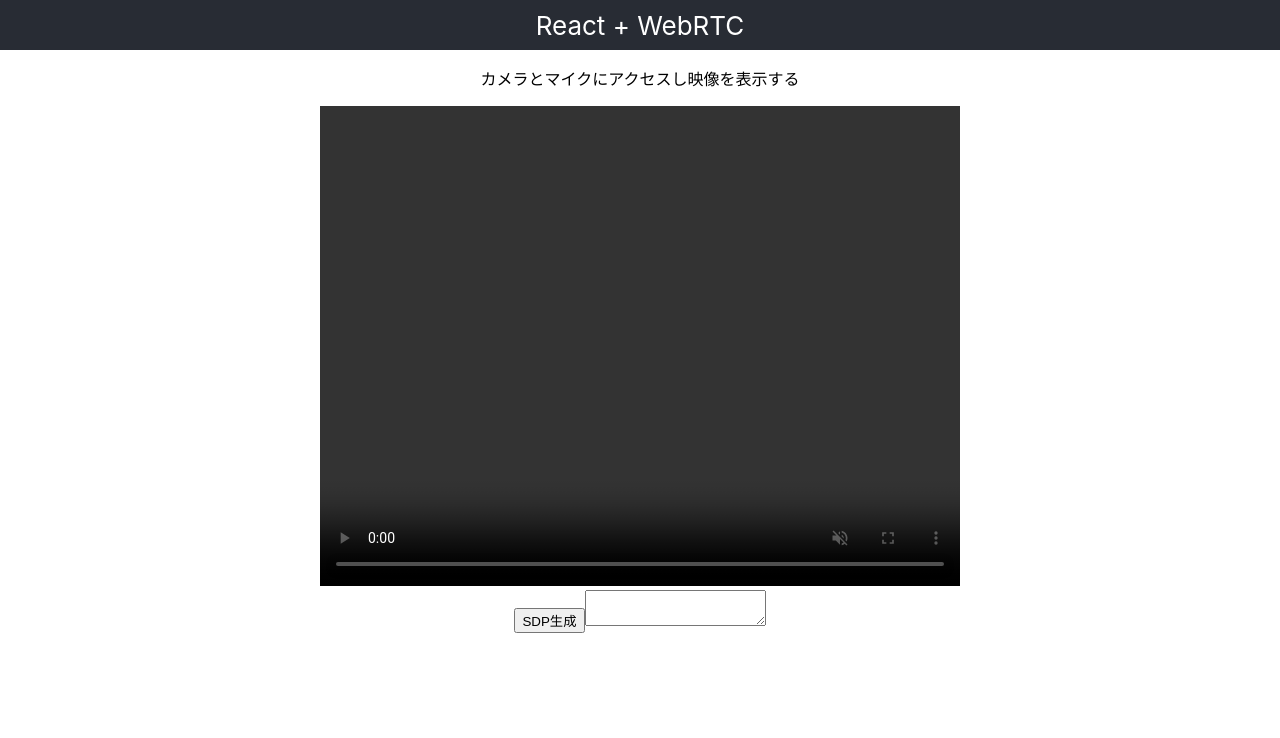
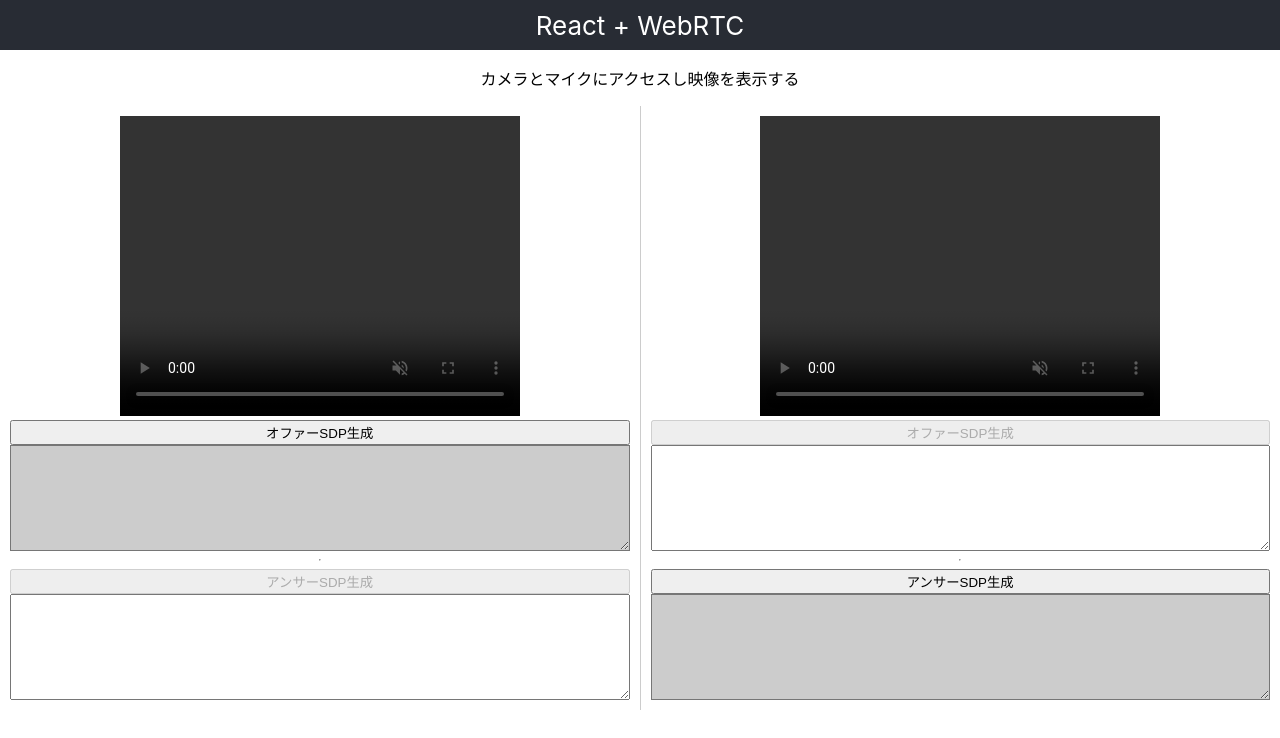
Before and after one commit to suzunashi/react-webrtc, a React (Create React App) app: page / in a window 1280 px wide. Shown: the top 738 px of the page. Built offline with nearby package versions, Linux system fonts and the light colour scheme; no server answers; what typescript-fsa, typescript-fsa-reducers would draw is missing.

Commit message:
:sparkles: アンサーSDP生成処理を追加

```diff
--- a/src/actions/index.ts
+++ b/src/actions/index.ts
@@ -3,5 +3,6 @@ import actionCreatorFactory from 'typescript-fsa';
 const actionCreator = actionCreatorFactory();
 
 export const webrtcActions = {
-  setLocalStream: actionCreator<any>('SET_LOCAL_STREAM')
+  setLocalStream: actionCreator<MediaStream>('SET_LOCAL_STREAM'),
+  setRemoteStream: actionCreator<MediaStream>('SET_REMOTE_STREAM')
 }
--- /dev/null
+++ b/src/components/molecules/Sdp/index.css
@@ -0,0 +1,11 @@
+.sdp-area {
+  width: 100%;
+  display: flex;
+  flex-direction: column;
+}
+.sdp-area textarea {
+  height: 100px;
+}
+.sdp-area textarea:read-only {
+  background-color: #CCC;
+}
--- a/src/components/molecules/Sdp/index.tsx
+++ b/src/components/molecules/Sdp/index.tsx
@@ -1,15 +1,20 @@
 import React, { useState } from 'react';
+import './index.css';
 
 type Props = {
   /** SDPに付与するストリーム */
   stream: MediaStream | null;
+  /** SDP生成を有効にする */
+  isEnable: boolean;
 }
 
 const Sdp: React.FC<Props> = (props: Props) => {
-  const { stream } = props;
+  const { stream, isEnable } = props;
 
-  // SDPのテキスト表示
-  const [sdpTxt, setSdpTxt] = useState<string>('');
+  // オファーSDPのテキスト表示
+  const [offerSdpTxt, setOfferSdpTxt] = useState<string>('');
+  // アンサーSDPのテキスト表示
+  const [answerSdpTxt, setAnswerSdpTxt] = useState<string>('');
 
   /**
    * RTCPeerConnectionのインスタンスを生成
@@ -41,20 +46,46 @@ const Sdp: React.FC<Props> = (props: Props) => {
   /**
    * Offer SDPを生成
    */
-  const makeSdp = async () => {
+  const makeOfferSdp = async () => {
     const peerConnection = makeConnection();
     if (peerConnection) {
       const offer = await peerConnection.createOffer();
       peerConnection.setLocalDescription(offer);
-      setSdpTxt((JSON.stringify(offer)).replace(/\\r\\n/g,'\n'));
+      // setOfferSdpTxt((JSON.stringify(offer)).replace(/\\r\\n/g, '\n'));
+      setOfferSdpTxt(JSON.stringify(offer));
     }
 
   }
 
+  /**
+   * Answer SDPを生成
+   */
+  const makeAnswerSdp = async () => {
+    if (offerSdpTxt.length <= 0) {
+      alert('オファーSDPを入力してください');
+      return;
+    }
+
+    const peerConnection = makeConnection();
+    if (peerConnection) {
+      // 相手のSDPをリモートとして登録
+      peerConnection.setRemoteDescription(JSON.parse(offerSdpTxt));
+      // アンサーSDPを生成
+      const answerSdp = await peerConnection.createAnswer();
+      // 自分のアンサーSDPをローカルとして登録
+      peerConnection.setLocalDescription(answerSdp);
+      // setAnswerSdpTxt((JSON.stringify(answerSdp)).replace(/\\r\\n/g, '\n'));
+      setAnswerSdpTxt(JSON.stringify(answerSdp));
+    }
+  }
+
   return (
-    <div>
-      <button onClick={makeSdp}>SDP生成</button>
-      <textarea defaultValue={sdpTxt} />
+    <div className="sdp-area">
+      <button onClick={makeOfferSdp} disabled={isEnable}>オファーSDP生成</button>
+      <textarea defaultValue={offerSdpTxt} readOnly={!isEnable} onChange={!isEnable ? () => { } : (e) => { setOfferSdpTxt(e.target.value) }} />
+      <hr />
+      <button onClick={makeAnswerSdp} disabled={!isEnable}>アンサーSDP生成</button>
+      <textarea defaultValue={answerSdpTxt} readOnly={isEnable} onChange={isEnable ? () => { } : (e) => { setAnswerSdpTxt(e.target.value) }} />
     </div>
   );
 }
--- a/src/components/pages/App/index.css
+++ b/src/components/pages/App/index.css
@@ -12,3 +12,17 @@
   font-size: calc(10px + 2vmin);
   color: white;
 }
+
+.video-area {
+  display: flex;
+  flex-direction: row;
+}
+
+.video-area > .video-col:first-child {
+  border-right: 1px solid #CCC;
+}
+
+.video-col {
+  flex: 1;
+  padding: 10px;
+}
--- a/src/components/pages/App/index.tsx
+++ b/src/components/pages/App/index.tsx
@@ -17,14 +17,33 @@ const App: React.FC<AppProps> = (props: AppProps) => {
         React + WebRTC
       </header>
       <p>カメラとマイクにアクセスし映像を表示する</p>
+
+      <div className="video-area">
+        <div className="video-col">
           <Video
             setStream={setLocalStream}
-        width={640}
-        height={480}
+            width={400}
+            height={300}
           />
           <Sdp
             stream={localStream}
+            isEnable={false}
           />
+        </div>
+        <div className="video-col">
+          <Video
+            setStream={setLocalStream}
+            width={400}
+            height={300}
+          />
+          <Sdp
+            stream={localStream}
+            isEnable={true}
+          />
+        </div>
+      </div>
+
+
     </div>
   );
 }
--- a/src/containers/App.ts
+++ b/src/containers/App.ts
@@ -6,16 +6,18 @@ import { webrtcActions } from '../actions';
 import App from '../components/pages/App';
 
 export interface AppActions {
-  setLocalStream: (localStream:MediaStream) => Action<any>;
+  setLocalStream: (localStream: MediaStream) => Action<MediaStream>;
+  setRemoteStream: (remoteStream: MediaStream) => Action<MediaStream>;
 }
 
 function mapStateToProps(appState: AppState) {
   return Object.assign({}, appState.webrtc);
 }
 
-function mapDispatchToProps(dispatch: Dispatch<Action<any>>) {
+function mapDispatchToProps(dispatch: Dispatch<Action<MediaStream>>) {
   return {
-    setLocalStream: (localStream: MediaStream) => dispatch(webrtcActions.setLocalStream(localStream))
+    setLocalStream: (localStream: MediaStream) => dispatch(webrtcActions.setLocalStream(localStream)),
+    setRemoteStream: (remoteStream: MediaStream) => dispatch(webrtcActions.setRemoteStream(remoteStream))
   }
 }
 
--- a/src/states/index.ts
+++ b/src/states/index.ts
@@ -3,13 +3,19 @@ import { webrtcActions } from '../actions';
 
 export interface WebRtcState {
   localStream: MediaStream | null;
+  remoteStream: MediaStream | null;
 }
 
 const initialState: WebRtcState = {
-  localStream: null
+  localStream: null,
+  remoteStream: null
 }
 
 export const webrtcReducer = reducerWithInitialState(initialState)
   .case(webrtcActions.setLocalStream, (state, localStream) => {
     return Object.assign({}, state, { localStream });
   })
+  .case(webrtcActions.setRemoteStream, (state, remoteStream) => {
+    return Object.assign({}, state, { remoteStream });
+  })
+;
```
Lines whose indentation alone changed are shown as unchanged.
